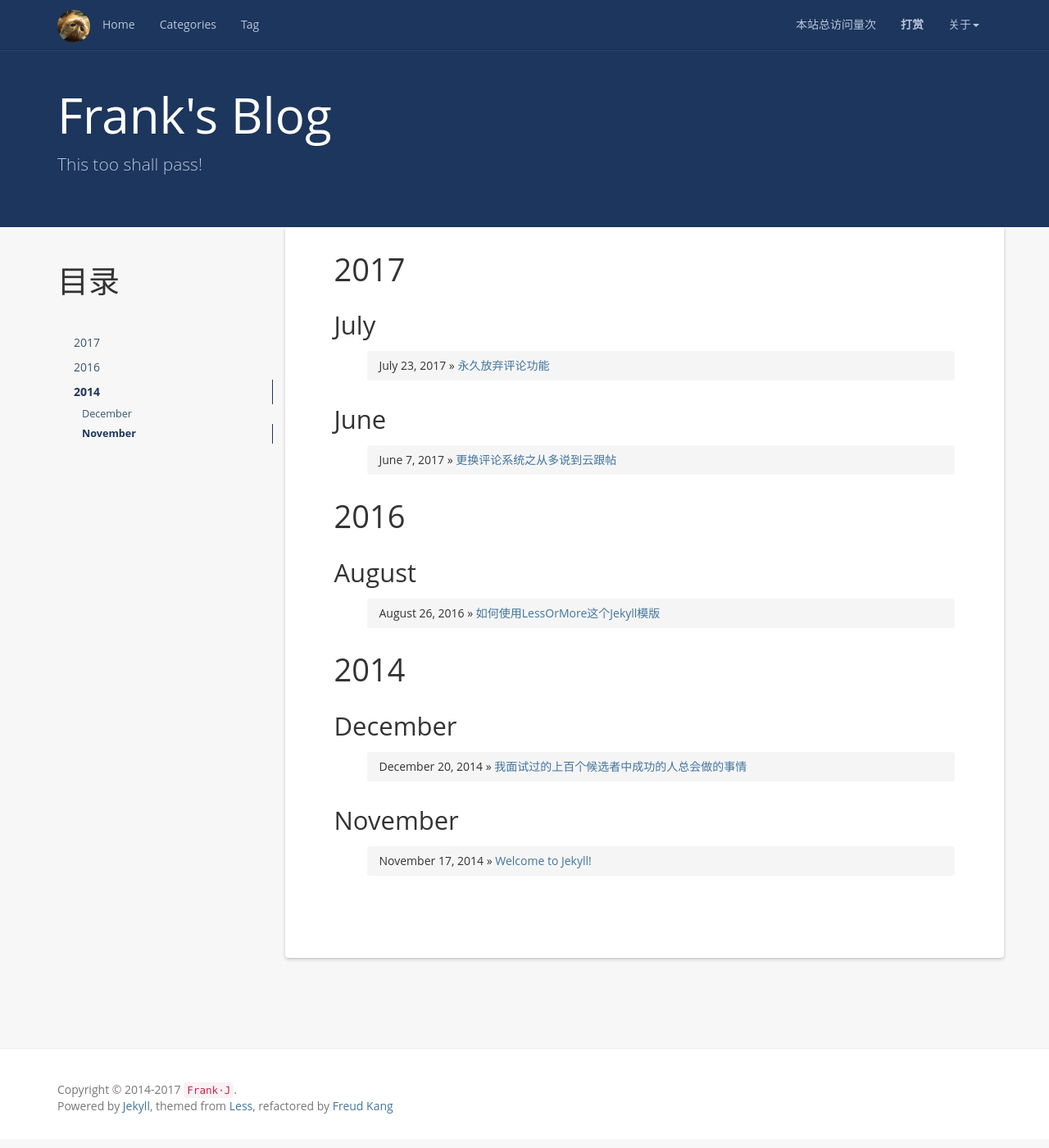
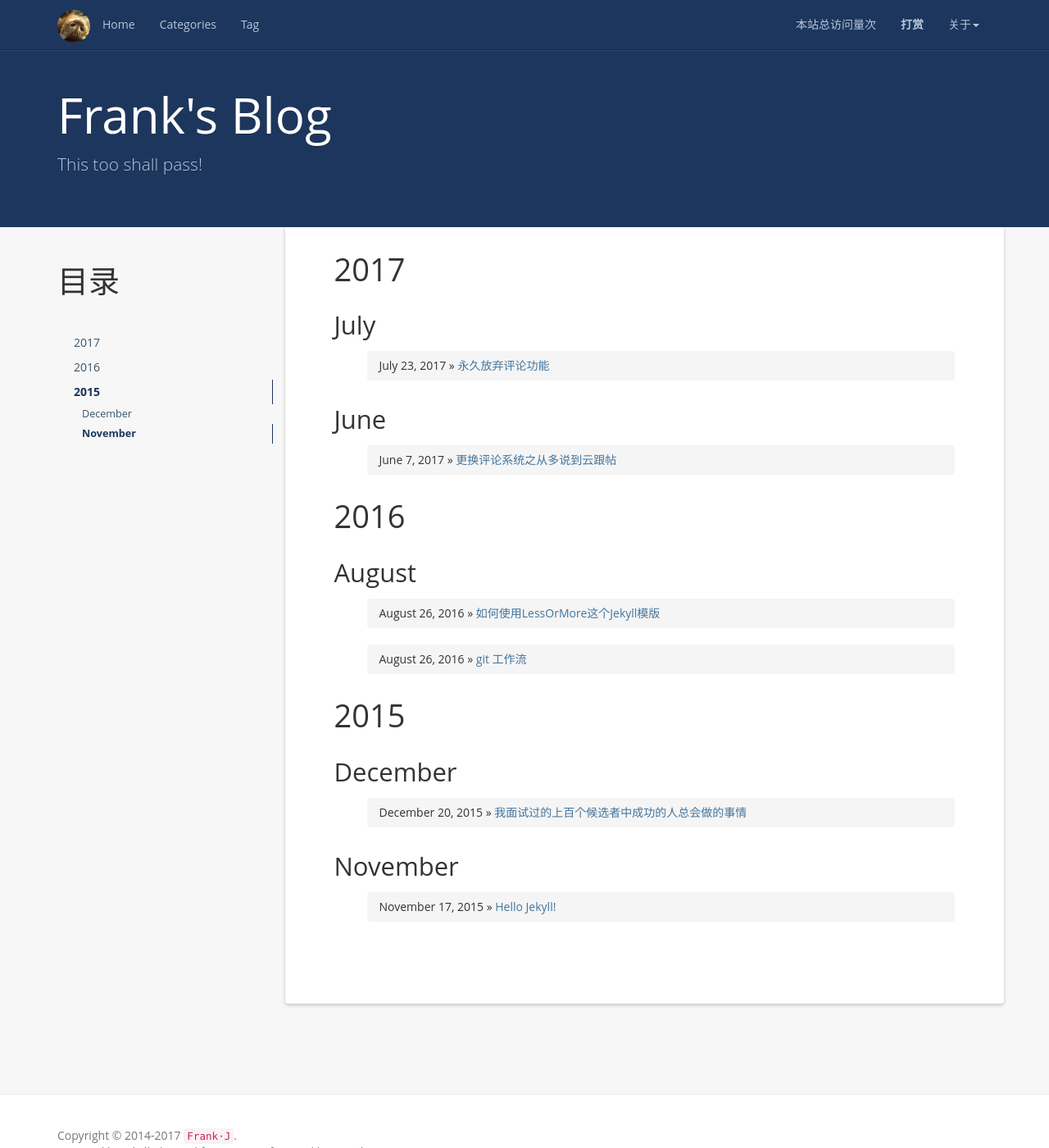
Before and after one commit to frankxjkuang/frankxjkuang.github.io, a Jekyll site: the page built from index.html, in a window 1280 px wide and 1400 px high. Shown: the whole window at 82% size. Built offline with Jekyll 4.4.1, drawn with Linux system fonts in a browser that asks for light colours; nearby versions of some CDN libraries; a script that is not in the unit is left out; the list of posts is cut into pages by our own code; comment, search, counter and statistics services are not loaded.

Commit message:
add part doc

```diff
--- a/_posts/2014-11-17-welcome-to-jekyll.md
+++ b/_posts/2015-11-17-hello-jekyll.md
@@ -1,7 +1,7 @@
 ---
 layout: post
-title:  "Welcome to Jekyll!"
-date:   2014-11-17 13:31:01 +0800
+title:  "Hello Jekyll!"
+date:   2015-11-17 13:31:01 +0800
 categories: jekyll
 tag: jekyll
 ---
--- a/_posts/2014-12-20-I-ve-Interviewed-100s-of-Candidates-and-the-Ones-I-Hire-Always-Do-This.markdown
+++ b/_posts/2015-12-20-I-ve-Interviewed-100s-of-Candidates-and-the-Ones-I-Hire-Always-Do-This.markdown
@@ -1,7 +1,7 @@
 ---
 layout: post
 title:  我面试过的上百个候选者中成功的人总会做的事情
-date:   2014-12-20 20:05:00 +0800
+date:   2015-12-20 20:05:00 +0800
 categories: 翻译文章
 tag: interview
 ---
```
Also changed, not shown: _posts/2016-01-01-git-workflow.md (added, +39 -0 lines), styles/images/favicon.jpg.
